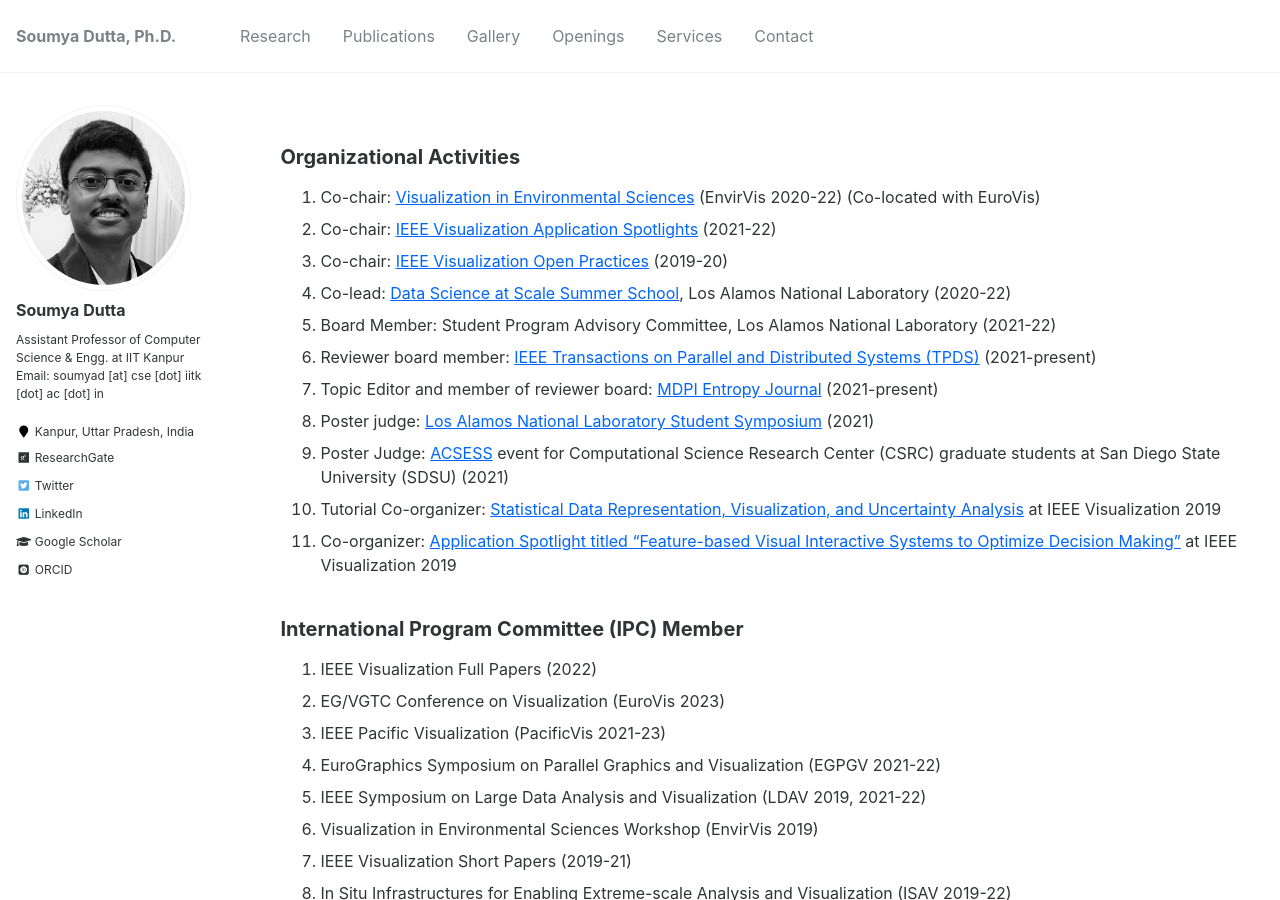
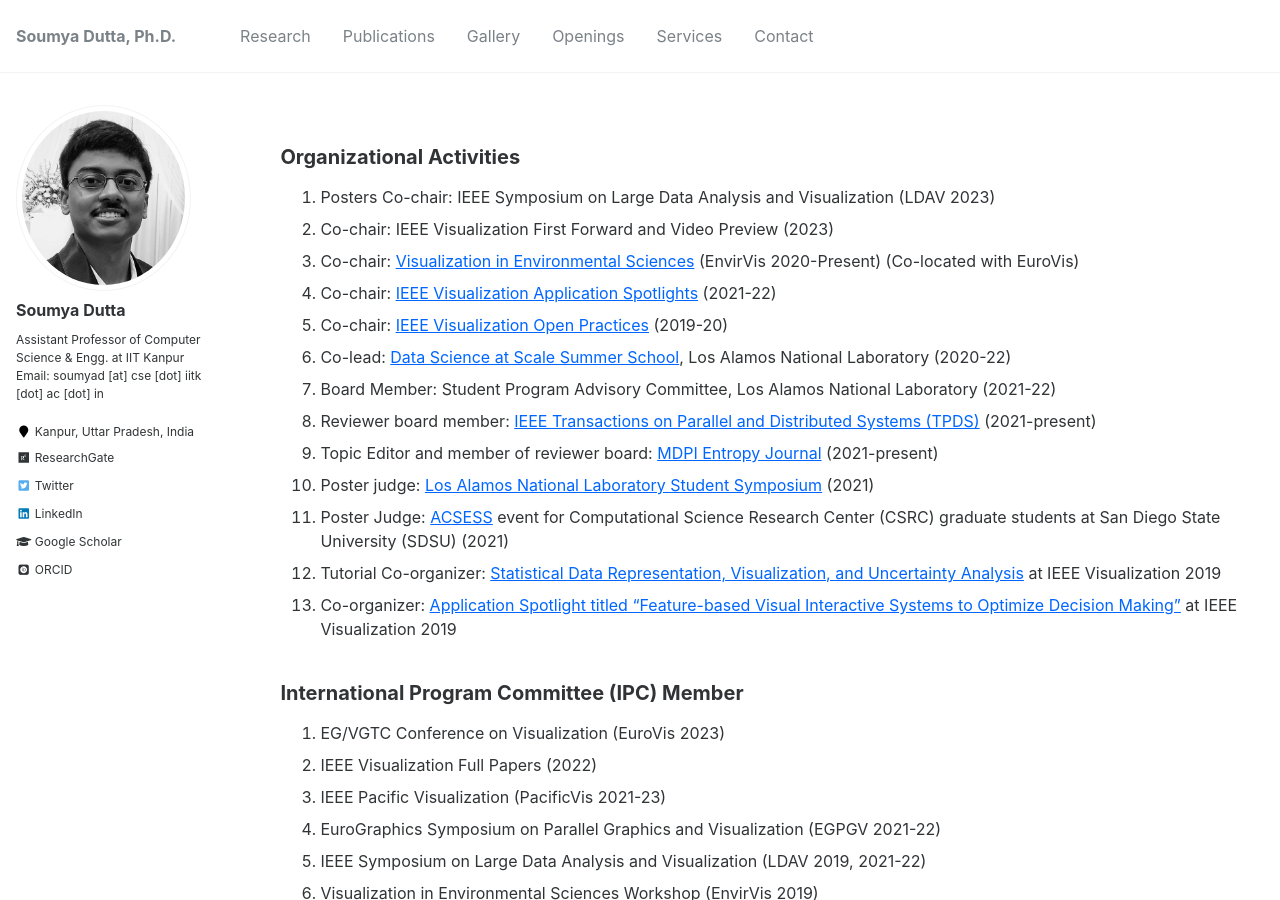
Before and after one commit to soumyadutta-cse/soumyadutta-cse.github.io, a Jekyll site: the page built from _pages/services.md, in a window 1280 px wide and 900 px high. Built offline with Jekyll 4.4.1, drawn with Linux system fonts in a browser that asks for light colours; some web fonts are replaced.

Commit message:
update services page

```diff
--- a/_pages/services.md
+++ b/_pages/services.md
@@ -7,50 +7,52 @@ author_profile: true
 
 ## Organizational Activities
 
-1. Co-chair: [Visualization in Environmental Sciences](https://www.informatik.uni-leipzig.de/bsv/envirvis2022/) (EnvirVis 2020-22) (Co-located with EuroVis)
-2. Co-chair: [IEEE Visualization Application Spotlights](http://ieeevis.org/year/2022/info/call-participation/application-spotlights) (2021-22)
-3. Co-chair: [IEEE Visualization Open Practices](http://ieeevis.org/year/2022/info/open-practices/open-practices) (2019-20)
-4. Co-lead: [Data Science at Scale Summer School](https://dssschool.org/), Los Alamos National Laboratory (2020-22)
-5. Board Member: Student Program Advisory Committee, Los Alamos National Laboratory (2021-22)
+13. Posters Co-chair: IEEE Symposium on Large Data Analysis and Visualization (LDAV 2023)
+12. Co-chair: IEEE Visualization First Forward and Video Preview (2023)
+11. Co-chair: [Visualization in Environmental Sciences](https://www.informatik.uni-leipzig.de/bsv/envirvis2022/) (EnvirVis 2020-Present) (Co-located with EuroVis)
+10. Co-chair: [IEEE Visualization Application Spotlights](http://ieeevis.org/year/2022/info/call-participation/application-spotlights) (2021-22)
+9. Co-chair: [IEEE Visualization Open Practices](http://ieeevis.org/year/2022/info/open-practices/open-practices) (2019-20)
+8. Co-lead: [Data Science at Scale Summer School](https://dssschool.org/), Los Alamos National Laboratory (2020-22)
+7. Board Member: Student Program Advisory Committee, Los Alamos National Laboratory (2021-22)
 6. Reviewer board member: [IEEE Transactions on Parallel and Distributed Systems (TPDS)](https://www.computer.org/csdl/journal/td/about/107377?title=Review%20Board&periodical=IEEE%20Transactions%20on%20Parallel%20and%20Distributed%20Systems) (2021-present)
-7. Topic Editor and member of reviewer board: [MDPI Entropy Journal](https://www.mdpi.com/journal/entropy/topic_editors) (2021-present)
-8. Poster judge: [Los Alamos National Laboratory Student Symposium](https://www.lanl.gov/careers/career-options/student-internships/symposium/index.php) (2021)
-9. Poster Judge: [ACSESS](https://sites.google.com/sdsu.edu/acsess-2021/home?authuser=0) event for Computational Science Research Center (CSRC) graduate students at San Diego State University (SDSU) (2021)
-10. Tutorial Co-organizer: [Statistical Data Representation, Visualization, and Uncertainty Analysis](https://sites.google.com/view/distributiontutorial) at IEEE Visualization 2019
-11. Co-organizer: [Application Spotlight titled "Feature-based Visual Interactive Systems to Optimize Decision Making"](http://ieeevis.org/year/2019/info/application-spotlights) at IEEE Visualization 2019
+5. Topic Editor and member of reviewer board: [MDPI Entropy Journal](https://www.mdpi.com/journal/entropy/topic_editors) (2021-present)
+4. Poster judge: [Los Alamos National Laboratory Student Symposium](https://www.lanl.gov/careers/career-options/student-internships/symposium/index.php) (2021)
+3. Poster Judge: [ACSESS](https://sites.google.com/sdsu.edu/acsess-2021/home?authuser=0) event for Computational Science Research Center (CSRC) graduate students at San Diego State University (SDSU) (2021)
+2. Tutorial Co-organizer: [Statistical Data Representation, Visualization, and Uncertainty Analysis](https://sites.google.com/view/distributiontutorial) at IEEE Visualization 2019
+1. Co-organizer: [Application Spotlight titled "Feature-based Visual Interactive Systems to Optimize Decision Making"](http://ieeevis.org/year/2019/info/application-spotlights) at IEEE Visualization 2019
 
 
 ## International Program Committee (IPC) Member
 
-1. IEEE Visualization Full Papers (2022)
-2. EG/VGTC Conference on Visualization (EuroVis 2023)
-3. IEEE Pacific Visualization (PacificVis 2021-23)
-4. EuroGraphics Symposium on Parallel Graphics and Visualization (EGPGV 2021-22)
-5. IEEE Symposium on Large Data Analysis and Visualization (LDAV 2019, 2021-22)
+11. EG/VGTC Conference on Visualization (EuroVis 2023)
+10. IEEE Visualization Full Papers (2022)
+9. IEEE Pacific Visualization (PacificVis 2021-23)
+8. EuroGraphics Symposium on Parallel Graphics and Visualization (EGPGV 2021-22)
+7. IEEE Symposium on Large Data Analysis and Visualization (LDAV 2019, 2021-22)
 6. Visualization in Environmental Sciences Workshop (EnvirVis 2019)
-7. IEEE Visualization Short Papers (2019-21)
-8. In Situ Infrastructures for Enabling Extreme-scale Analysis and Visualization (ISAV 2019-22)
-9. International Symposium on Visual Computing (ISVC 2019-2022)
-10. International Workshop on Big Data Reduction (IEEE IWBDR 2020-21)
-11. Program committee member at other venues: IVAPP 2020, VISUAL 2017-2020
+5. IEEE Visualization Short Papers (2019-21)
+4. In Situ Infrastructures for Enabling Extreme-scale Analysis and Visualization (ISAV 2019-22)
+3. International Symposium on Visual Computing (ISVC 2019-2022)
+2. International Workshop on Big Data Reduction (IEEE IWBDR 2020-21)
+1. Program committee member at other venues: IVAPP 2020, VISUAL 2017-2020
 
 
 ## Reviewer
 
-1. IEEE Transactions on Visualization and Computer Graphics (TVCG)
-2. Computer Graphics Forum (CGF)
-3. IEEE Visualization (SciVis, VAST, InfoVis)
-4. IEEE Transactions on Parallel and Distributed Systems (TPDS)
-5. IEEE Transactions on Instrumentation and Measurement (TIM)
-6. EG/VGTC Conference on Visualization (EuroVis)
-7. ACM Conference on Human Factors in Computing Systems (CHI)
-8. IEEE Transactions on Network Science and Engineering (TNSE)
+17. IEEE Transactions on Visualization and Computer Graphics (TVCG)
+16. Computer Graphics Forum (CGF)
+15. IEEE Visualization (SciVis, VAST, InfoVis)
+14. IEEE Transactions on Parallel and Distributed Systems (TPDS)
+13. IEEE Transactions on Instrumentation and Measurement (TIM)
+12. EG/VGTC Conference on Visualization (EuroVis)
+11. ACM Conference on Human Factors in Computing Systems (CHI)
+10. IEEE Transactions on Network Science and Engineering (TNSE)
 9. Springer Journal of Visualization (JOVI)
-10. IEEE Pacific Visualization Symposium (PacificVis)
-11. Elsevier Knowledge-based Systems
-12. MDPI Journals (Entropy, Algorithms, Sustainability, International Journal of Geo-Information)
-13. IEEE Sympossium on Large Data Analysis and Visualization (LDAV)
-14. International Symposium on Visual Computing (ISVC)
-15. International Workshop on Big Data Reduction (IEEE IWBDR)
-16. Visualization in Environmental Sciences (EnvirVis)
-17. ACM In Situ Infrastructures for Enabling Extreme-scale Analysis and Visualization (ISAV)
+8. IEEE Pacific Visualization Symposium (PacificVis)
+7. Elsevier Knowledge-based Systems
+6. MDPI Journals (Entropy, Algorithms, Sustainability, International Journal of Geo-Information)
+5. IEEE Sympossium on Large Data Analysis and Visualization (LDAV)
+4. International Symposium on Visual Computing (ISVC)
+3. International Workshop on Big Data Reduction (IEEE IWBDR)
+2. Visualization in Environmental Sciences (EnvirVis)
+1. ACM In Situ Infrastructures for Enabling Extreme-scale Analysis and Visualization (ISAV)
```
